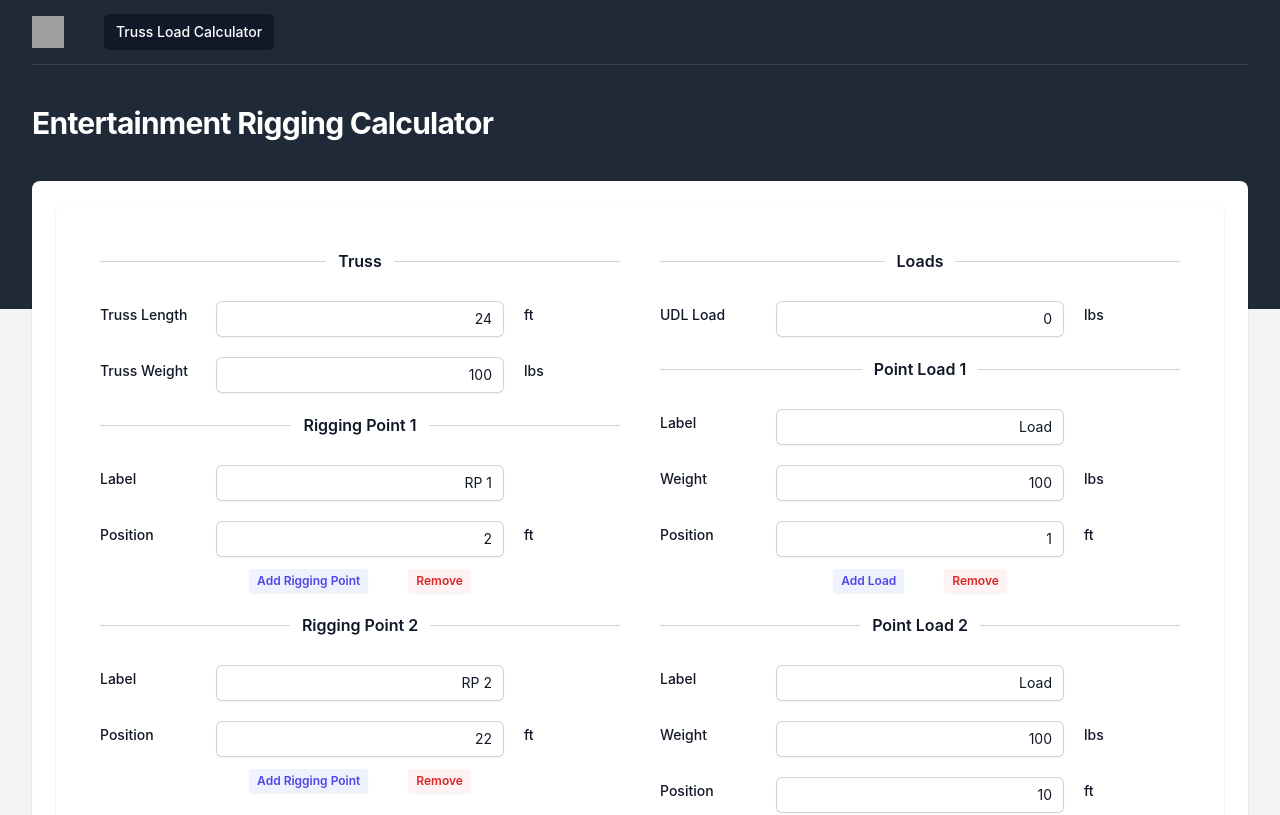
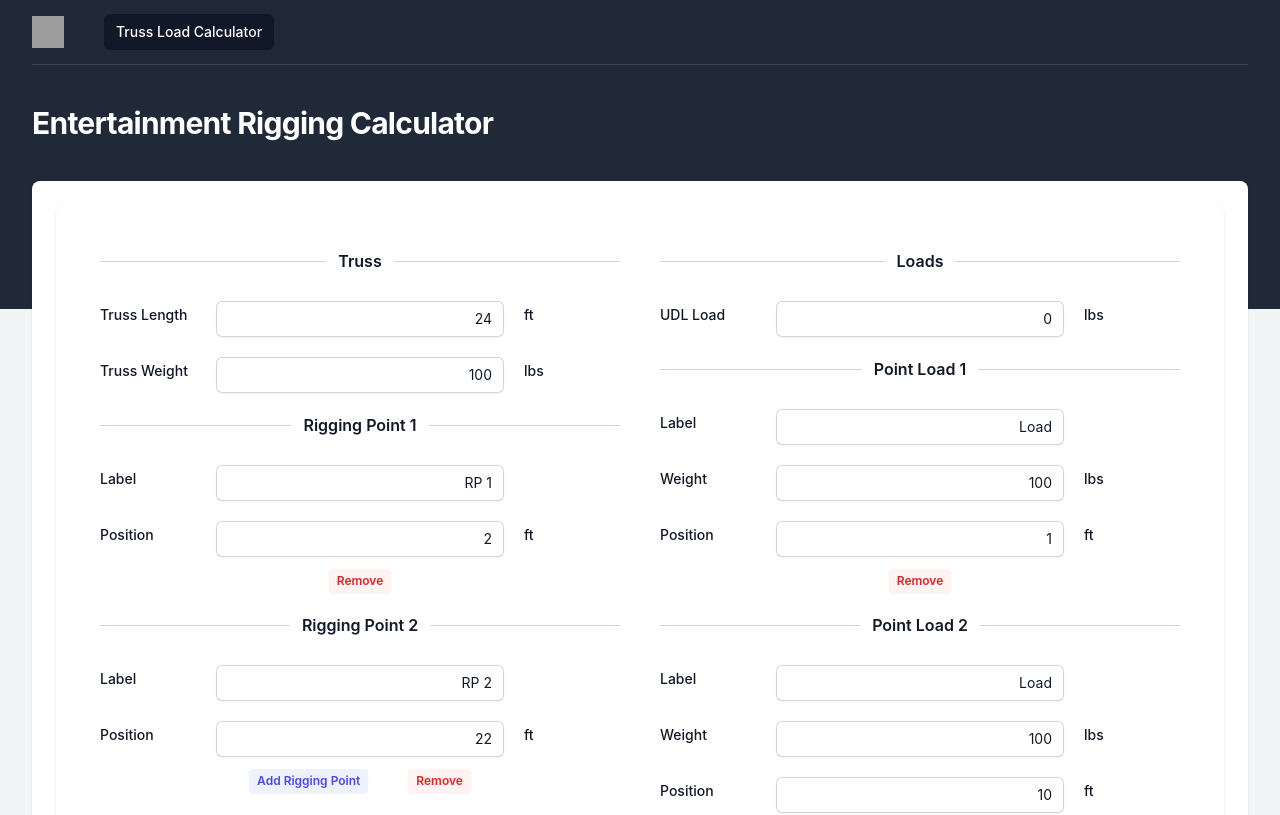
Before and after one commit to ramon-toth/entertainment-rigging-calculator, a React (Vite) app: page / in a window 1280 px wide. Shown: the top 815 px of the page. Built offline with nearby package versions, Linux system fonts and the light colour scheme; grey boxes are pictures that could not be loaded.

Commit message:
Conditionally display add buttons on forms

```diff
--- a/src/components/PointLoadForm.jsx
+++ b/src/components/PointLoadForm.jsx
@@ -36,13 +36,14 @@ function PointLoadForm({
             onChange={(e) => handleChange(e, load.id)}
           />
           <div className="flex justify-center">
-            <button
+            {index === loads.length - 1 && (            <button
               type="button"
               className="rounded bg-indigo-50 px-2 py-1 text-xs font-semibold text-indigo-600 shadow-sm hover:bg-indigo-100 mx-5"
               onClick={handleAddLoad}
             >
               Add Load
             </button>
+    )}
             <button
               type="button"
               className="rounded bg-red-50 px-2 py-1 text-xs font-semibold text-red-600 shadow-sm hover:bg-indigo-100 mx-5"
--- a/src/components/RiggingPointForm.jsx
+++ b/src/components/RiggingPointForm.jsx
@@ -36,6 +36,7 @@ function RiggingPointForm({
             onChange={(e) => handleChange(e, support.id)}
           />
           <div className="flex justify-center">
+            { index === supports.length - 1 && (
             <button
             type="button"
             className="rounded bg-indigo-50 px-2 py-1 text-xs font-semibold text-indigo-600 shadow-sm hover:bg-indigo-100 mx-5"
@@ -43,6 +44,8 @@ function RiggingPointForm({
           >
             Add Rigging Point
           </button>
+          )
+            }
             <button
               type="button"
               className="rounded bg-red-50 px-2 py-1 text-xs font-semibold text-red-600 shadow-sm hover:bg-indigo-100 mx-5"
--- a/src/utils/utils.js
+++ b/src/utils/utils.js
@@ -4,3 +4,13 @@ export function parseIfNumber(value) {
     }
     return value;
 }
+
+export function downloadObjectAsJson(exportObj, exportName){
+    var dataStr = "data:text/json;charset=utf-8," + encodeURIComponent(JSON.stringify(exportObj));
+    var downloadAnchorNode = document.createElement('a');
+    downloadAnchorNode.setAttribute("href",     dataStr);
+    downloadAnchorNode.setAttribute("download", exportName + ".json");
+    document.body.appendChild(downloadAnchorNode); // required for firefox
+    downloadAnchorNode.click();
+    downloadAnchorNode.remove();
+}
```
Also changed, not shown: src/components/TrussCalcForm.jsx (+0 -16 lines). Lines whose indentation alone changed are shown as unchanged.
